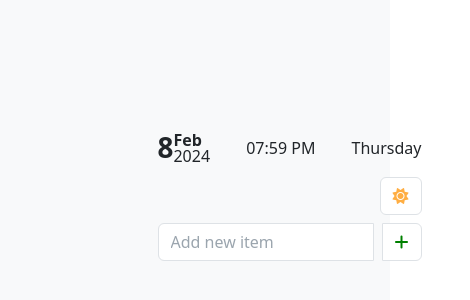
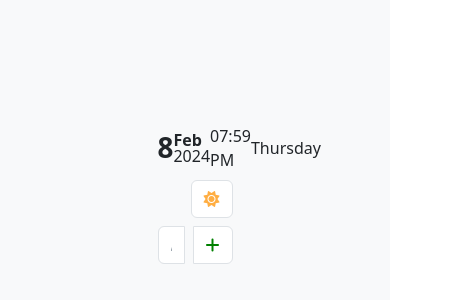
Before and after one commit to finnleygrange/ToDoList, a React (Vite) app: page / in a window 390 px wide. Shown: the part 224-524 px from the top of the page, 470 px wide, since content can reach past the window. Built offline with nearby package versions, Linux system fonts and the light colour scheme.

Commit message:
Fix mobile view

```diff
--- a/package.json
+++ b/package.json
@@ -1,9 +1,12 @@
 {
+  "homepage": "http://finnleygrange.github.io/ToDoList/",
   "name": "client",
   "private": true,
   "version": "0.0.0",
   "type": "module",
   "scripts": {
+    "predeploy": "npm run build",
+    "deploy": "gh-pages -d dist",
     "dev": "vite",
     "build": "vite build",
     "lint": "eslint . --ext js,jsx --report-unused-disable-directives --max-warnings 0",
@@ -23,6 +26,7 @@
     "eslint-plugin-react": "^7.33.2",
     "eslint-plugin-react-hooks": "^4.6.0",
     "eslint-plugin-react-refresh": "^0.4.5",
+    "gh-pages": "^6.1.1",
     "vite": "^5.0.8"
   }
 }
--- a/src/App.jsx
+++ b/src/App.jsx
@@ -45,7 +45,7 @@ function App() {
         className={`app
         ${isDarkTheme ? "bg-dark text-light" : "bg-light"}`}
       >
-        <div className="container-fluid d-flex align-items-center justify-content-center flex-column vh-100 w-50">
+        <div className="app container-fluid d-flex align-items-center justify-content-center flex-column vh-100 w-50">
           <div
             className={`to-do-list container d-flex justify-content-center p-5 flex-column w-100
           ${isDarkTheme ? "dark" : "light"}`}
--- a/src/app.scss
+++ b/src/app.scss
@@ -1,6 +1 @@
 @import "../node_modules/bootstrap/scss/bootstrap.scss";
-
-.to-do-list {
-  min-width: 360px;
-  max-width: 720px;
-}
```
Also changed, not shown: vite.config.js (+4 -3 lines), 1 other file (tests, documents, lock files or other folders).
